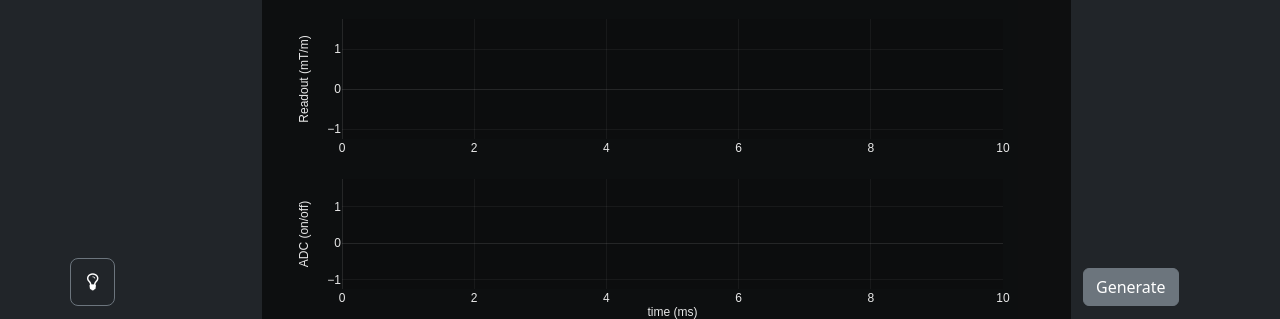
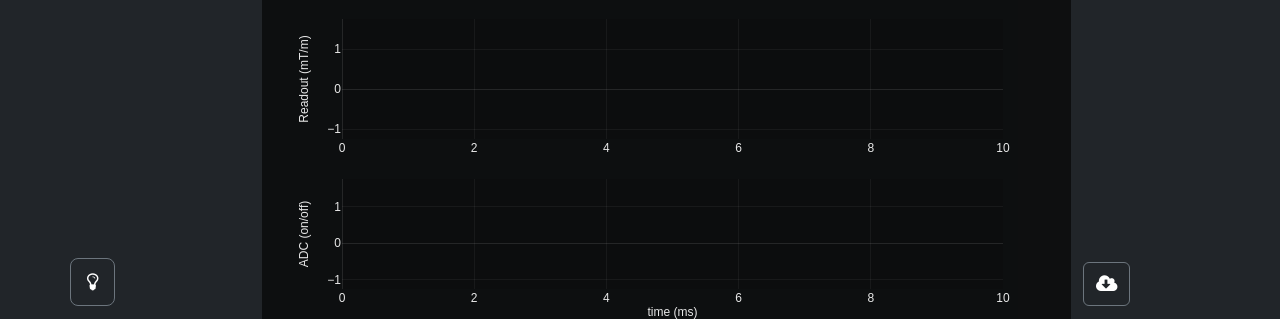
Before and after one commit to mtrk-dev/mtrk_designer_gui, a Flask app: page / in a window 1280 px wide. Shown: the part 481-800 px from the top of the page. Run offline with Flask 3, Linux system fonts and the light colour scheme; some libraries are stand-ins or nearby versions.

Commit message:
update generate SDL button UI

```diff
--- a/app/static/index.css
+++ b/app/static/index.css
@@ -37,6 +37,8 @@
 #generate-sdl-btn {
     margin-bottom: 1%;
     position: absolute;
+    background: none;
+    font-size: 20px;
     bottom: 0
 }
 
--- a/app/templates/index.html
+++ b/app/templates/index.html
@@ -532,7 +532,9 @@
                     Invalid Checkpoint file!
                   </div>
                 </div>
-                <button id="generate-sdl-btn" class="btn btn-secondary" type="submit">Generate</button>
+                <button id="generate-sdl-btn" class="btn btn-secondary" type="submit" data-bs-toggle="tooltip" data-bs-placement="bottom" title="Generate SDL File">
+                  <i class="fa fa-cloud-download" aria-hidden="true"></i>
+                </button>
               </div>
             </div>
         </div>
```
